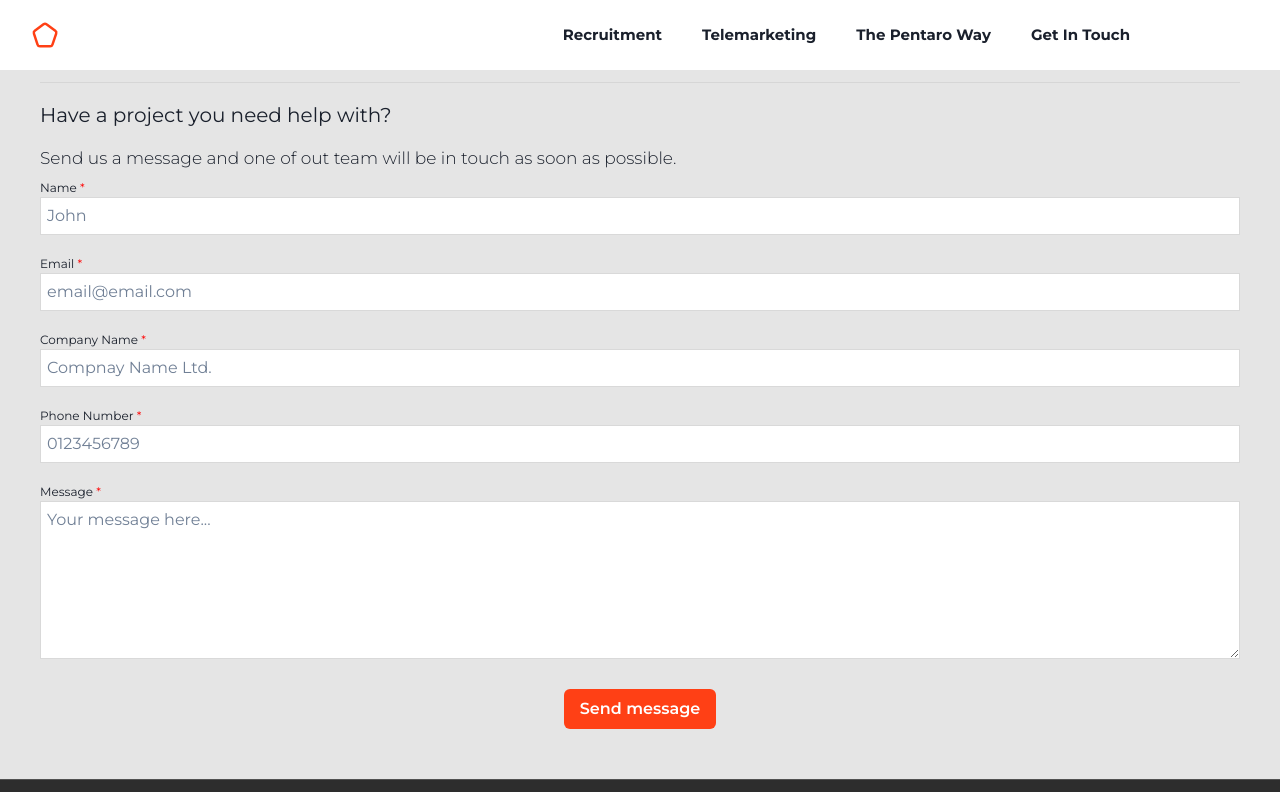
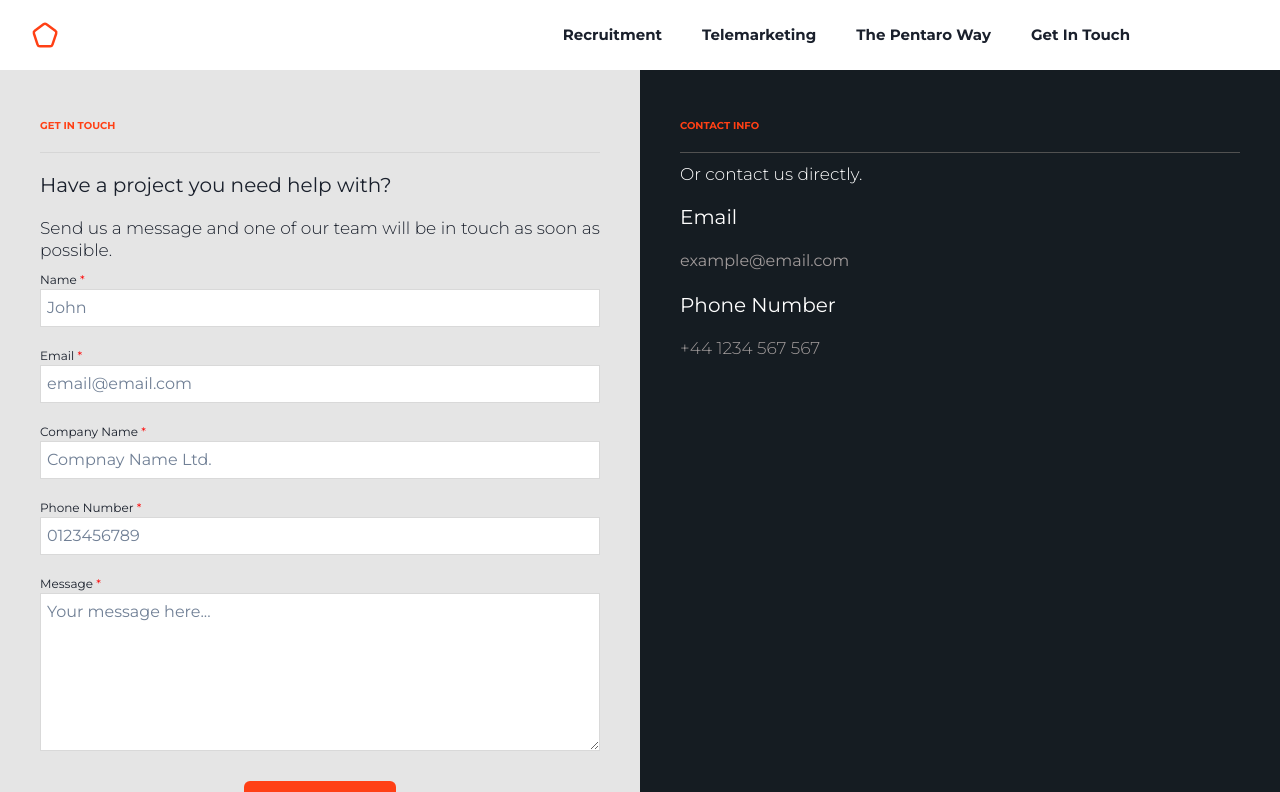
Before and after one commit to jvickers123/pentaro-site, a React (Create React App) app: page /getintouch in a window 1280 px wide. Shown: the top 792 px of the page. Built offline with nearby package versions, Linux system fonts and the light colour scheme.

Commit message:
improved contact section

```diff
--- a/src/components/Contact.js
+++ b/src/components/Contact.js
@@ -3,6 +3,7 @@ import axios from 'axios'
 
 // CHAKRA STYLING
 import { Button, useToast } from '@chakra-ui/react'
+
 
 const Contact = () => {
 
@@ -83,13 +84,14 @@ const Contact = () => {
     setFormData(newObj)
   }
   return (
-    <section className='contact-section'>
+    <section className='contact-main-container'>
+      <div className='contact-section'>
         <h1>GET IN TOUCH</h1>
 
         <hr></hr>
 
         <h3>Have a project you need help with?</h3>
-      <p>Send us a message and one of out team will be in touch as soon as possible.</p>
+        <p>Send us a message and one of our team will be in touch as soon as possible.</p>
 
         <form onSubmit={handleSubmit} className='contact-form'>
 
@@ -122,6 +124,25 @@ const Contact = () => {
           <Button className='light-btn' onClick={handleSubmit}>Send message</Button>
 
         </form>
+      </div>
+
+      <div className='dark-section-container contact-details'>
+      <h2 className='accent'>CONTACT INFO</h2>
+          <hr></hr>
+
+          <p>Or contact us directly.</p>
+          <h3>Email</h3>
+
+          <a href='mailto:example@email.com'>example@email.com</a>
+
+          <h3>Phone Number</h3>
+
+          <p className='phone-num'>+44 1234 567 567</p>
+
+
+
+      </div>
+
     </section>
   )
 }
--- a/src/styles/components/contact.scss
+++ b/src/styles/components/contact.scss
@@ -1,5 +1,5 @@
   .contact-section {
-    padding: 50px 40px;
+    padding: 70px 40px;
     background-color: $greybg;
     hr {
       height: 1px;
@@ -44,3 +44,29 @@
       }
     }
   }
+
+  .dark-section-container.contact-details {
+    padding-bottom: 50px;
+    a, .phone-num {
+      color: #a19b9b;
+    }
+  }
+
+  @media screen and (min-width: 600px) {
+    .contact-main-container {
+      padding-top: 50px;
+      @include flex-center(row);
+      .contact-section{
+        width: 50vw;
+      }
+      .dark-section-container.contact-details {
+        padding: 70px 40px;
+        display: block;
+        height: inherit;
+        width: 50vw;
+        align-self: stretch;
+      }
+    }
+
+
+  }
--- a/src/styles/components/pentaroway.scss
+++ b/src/styles/components/pentaroway.scss
@@ -27,7 +27,6 @@
   width: 100vw;
   background-size: cover;
   padding: 50px 40px 0 40px;
-
   hr {
     height: 1px;
     background-color: $darkbgline;
@@ -82,6 +81,7 @@
     display: flex;
     align-items: center;
     justify-content: center;
+
     .content-container {
       width: 40vw;
       align-self: flex-start;
```
Lines whose indentation alone changed are shown as unchanged.
